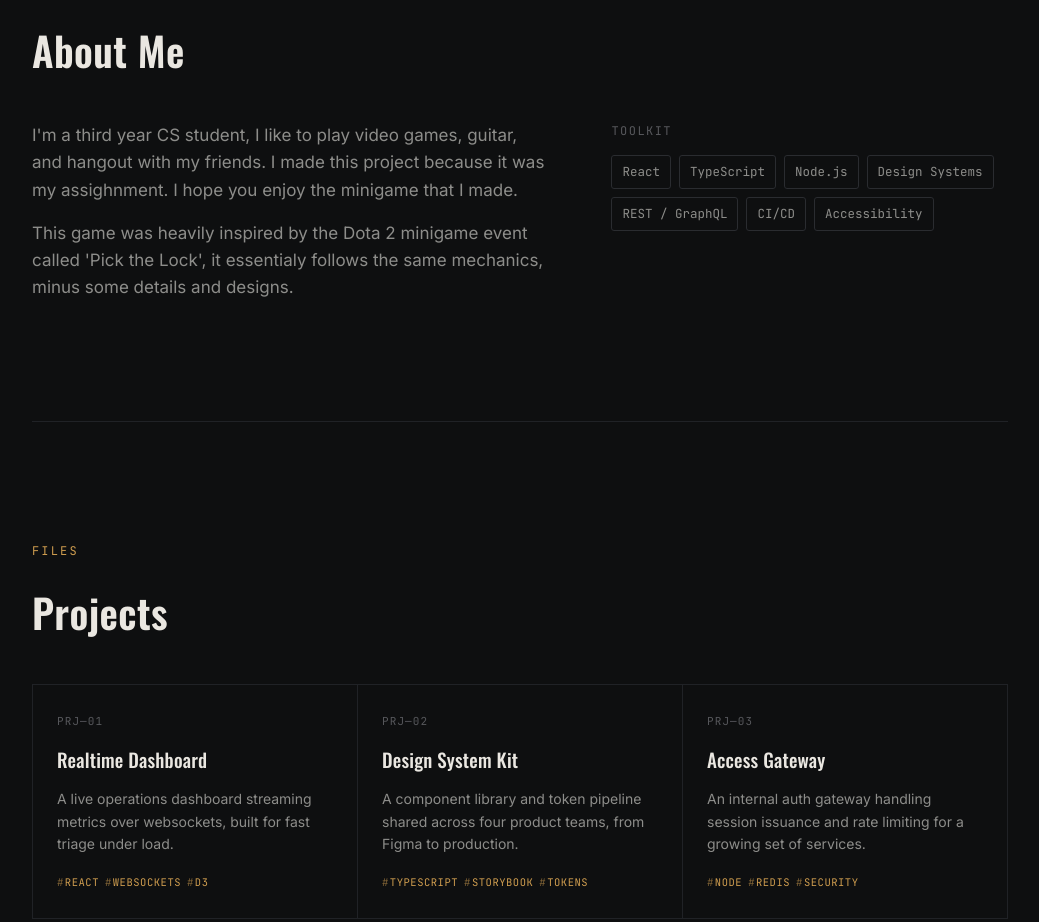
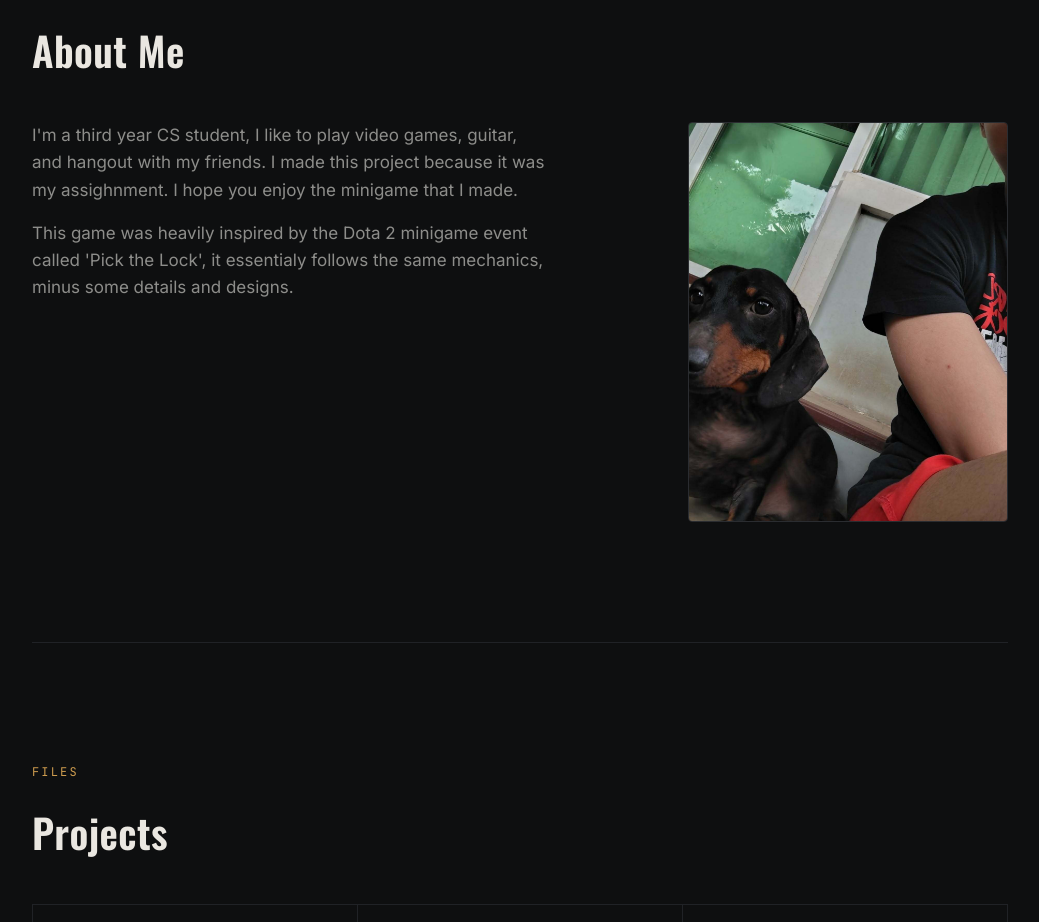
Before and after one commit to Erith1/React-Portfolio, a React (Vite) app: page / in a window 1280 px wide. Shown: the part 940-1862 px from the top of the page, without its empty margins (120-1159 px from the left). Built offline with nearby package versions, Linux system fonts and the light colour scheme.

Commit message:
Added image and touches

```diff
--- a/src/App.css
+++ b/src/App.css
@@ -331,6 +331,30 @@
   gap: 8px;
 }
 
+.about__image-wrapper {
+  border: 1px solid var(--border);
+  border-radius: 4px;
+  overflow: hidden;
+  background: var(--panel);
+  aspect-ratio: 4 / 5;
+  max-width: 320px;
+  justify-self: end;
+}
+
+.about__profile-img {
+  display: block;
+  width: 100%;
+  height: 100%;
+  object-fit: cover;
+}
+
+@media (max-width: 860px) {
+  .about__image-wrapper {
+    max-width: 100%;
+    justify-self: stretch;
+  }
+}
+
 .chip {
   font-family: var(--mono);
   font-size: 12.5px;
@@ -556,4 +580,6 @@
   .site {
     padding: 0 20px;
   }
+
+
 }
--- a/src/App.tsx
+++ b/src/App.tsx
@@ -126,16 +126,19 @@ function App() {
                 mechanics, minus some details and designs.
               </p>
             </div>
-            <div className="about__skills">
-              <span className="about__skills-label">Toolkit</span>
-              <div className="about__chips">
-                {SKILLS.map((skill) => (
-                  <span className="chip" key={skill}>{skill}</span>
-                ))}
-              </div>
+
+
+            <div className="about__image-wrapper">
+              <img
+                src="7f629a6b-f279-4140-a007-8742662bbaef.jpg"
+                alt="It's me"
+                className="about__profile-img"
+              />
             </div>
+
           </div>
         </section>
+
 
         <section id="projects" ref={projects.ref} className={`section${projects.visible ? ' section--visible' : ''}`}>
           <span className="section__eyebrow">FILES</span>
```
Also changed, not shown: public/7f629a6b-f279-4140-a007-8742662bbaef.jpg (added).
